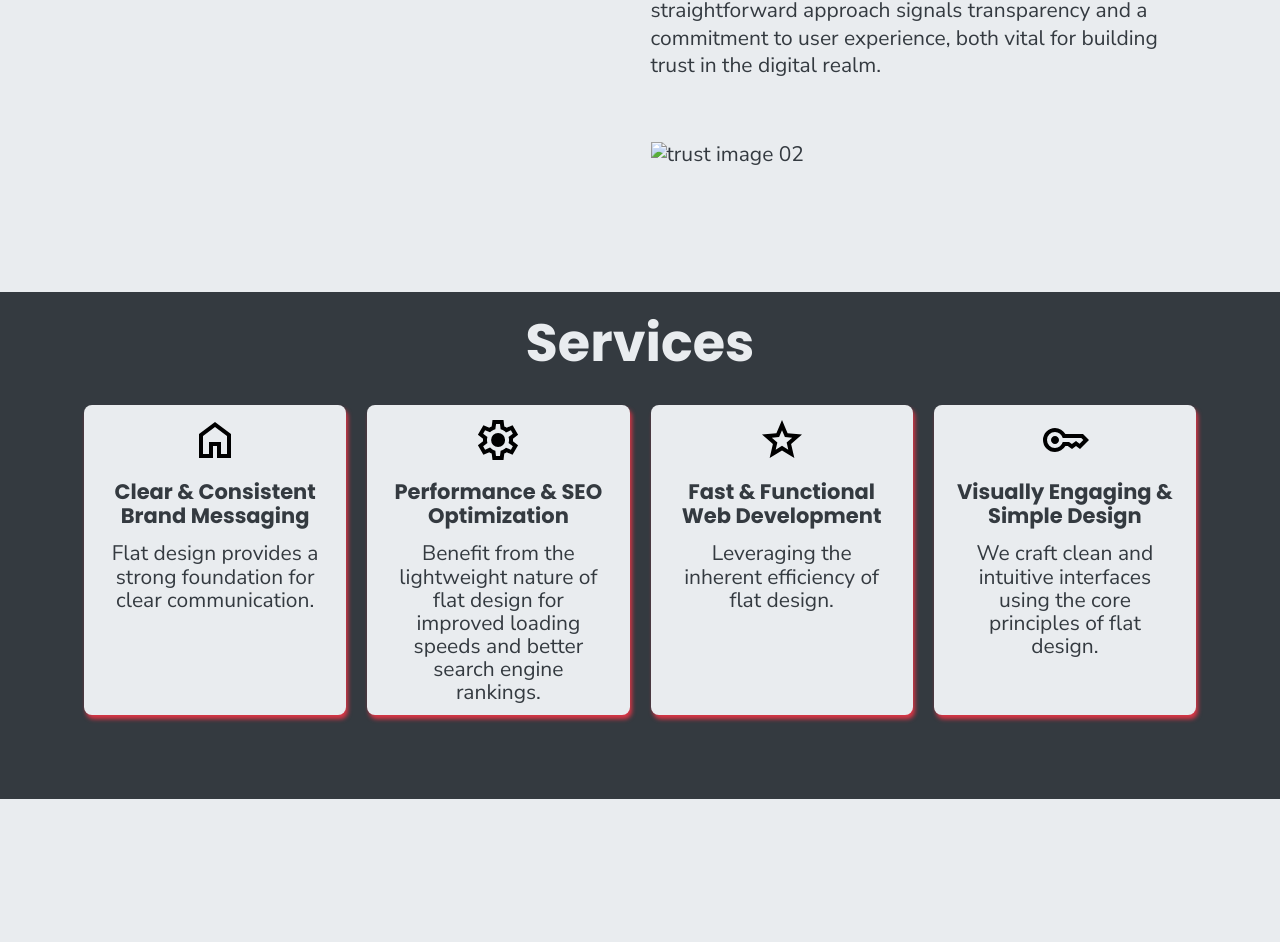
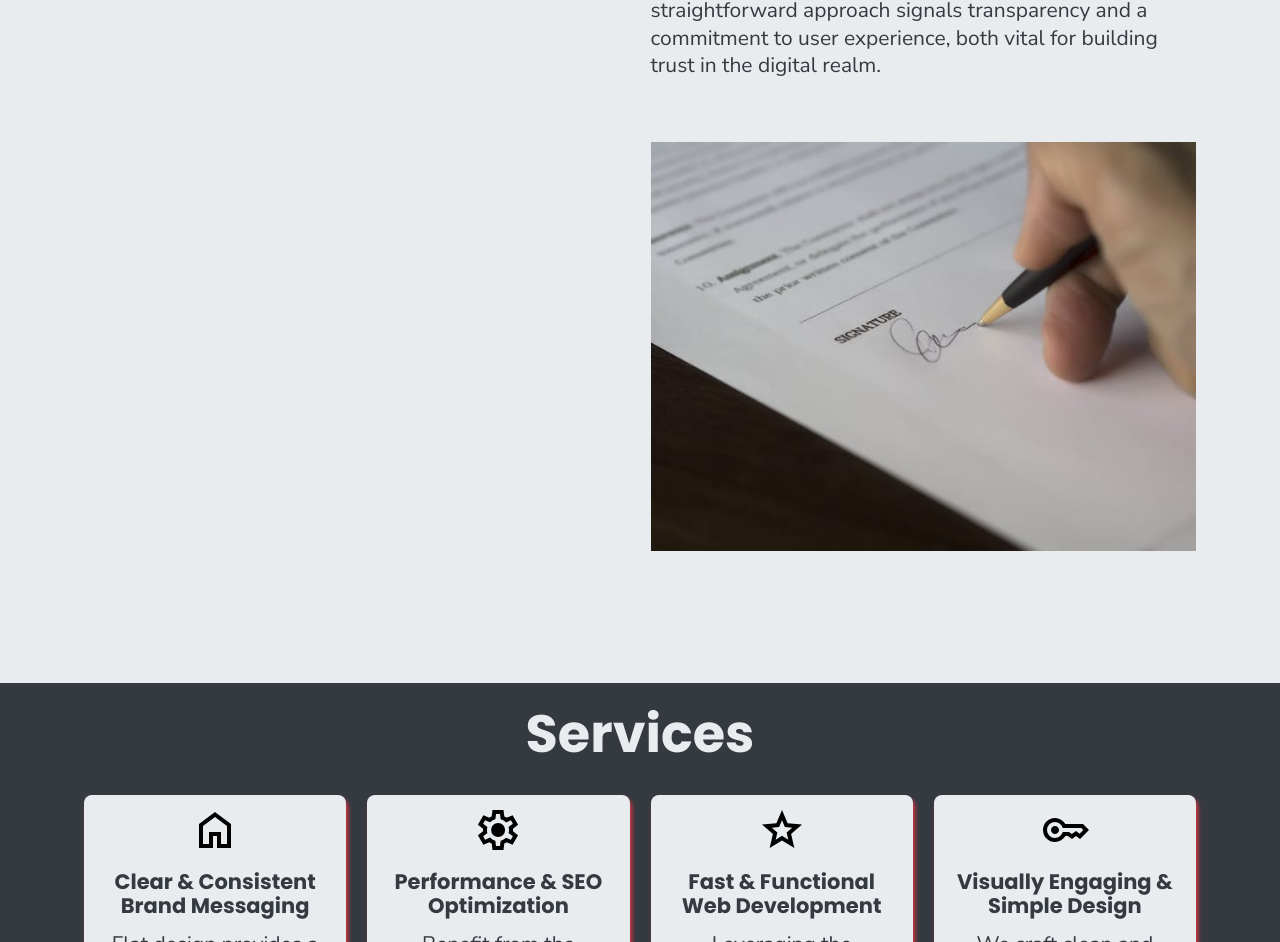
Before and after one commit to lkr-open-repos/flat-design, a website: page src/index.html in a window 1280 px wide. Shown: the part 2134-3076 px from the top of the page. Drawn offline with nearby package versions, Linux system fonts and the light colour scheme; files that its build step writes are made by us from their sources; the site is published under a folder, as on GitHub Pages, so addresses that start at the root find nothing; files whose address does not match are found by name.

```diff
--- a/src/index.html
+++ b/src/index.html
@@ -286,7 +286,7 @@
               </p>
             </div>
             <div class="trust--image">
-              <img src="/assets/trust02.jpg" alt="trust image 02" />
+              <img src="assets/trust02.jpg" alt="trust image 02" />
             </div>
           </div>
         </div>
```
